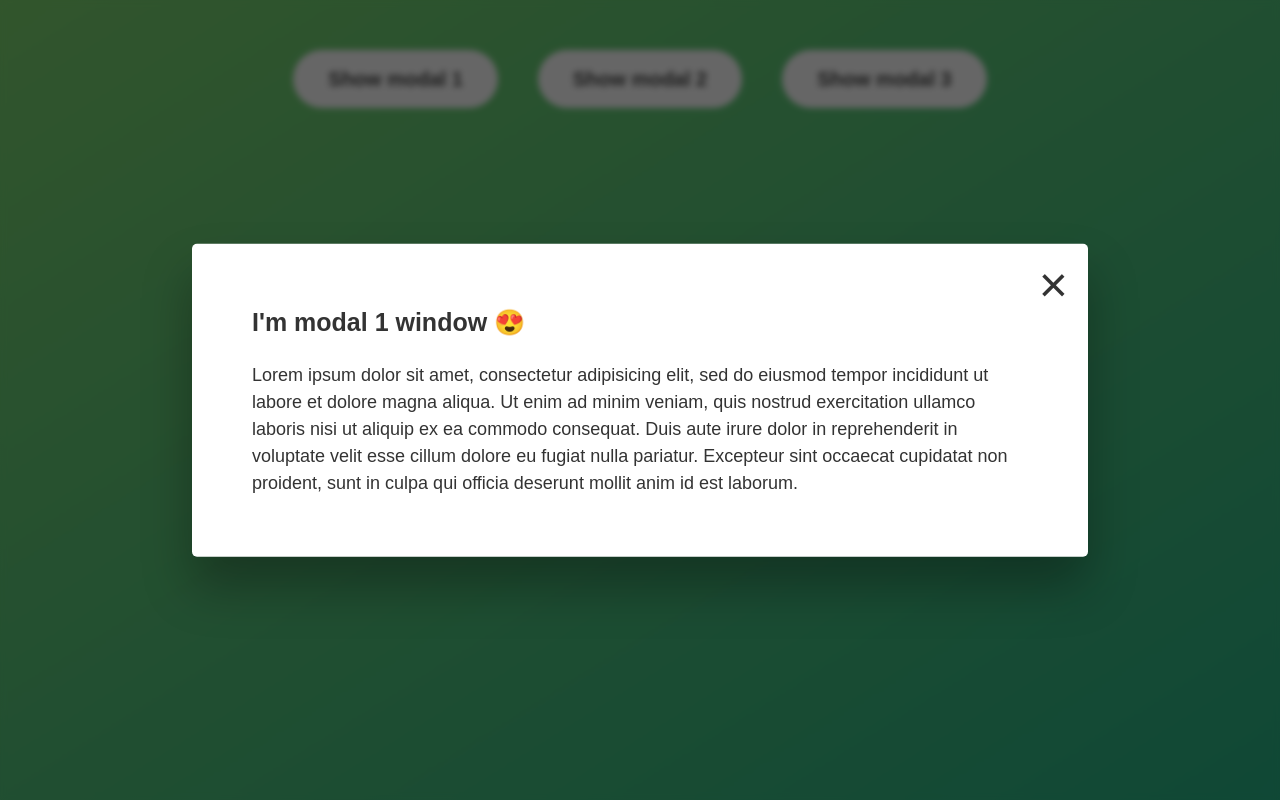
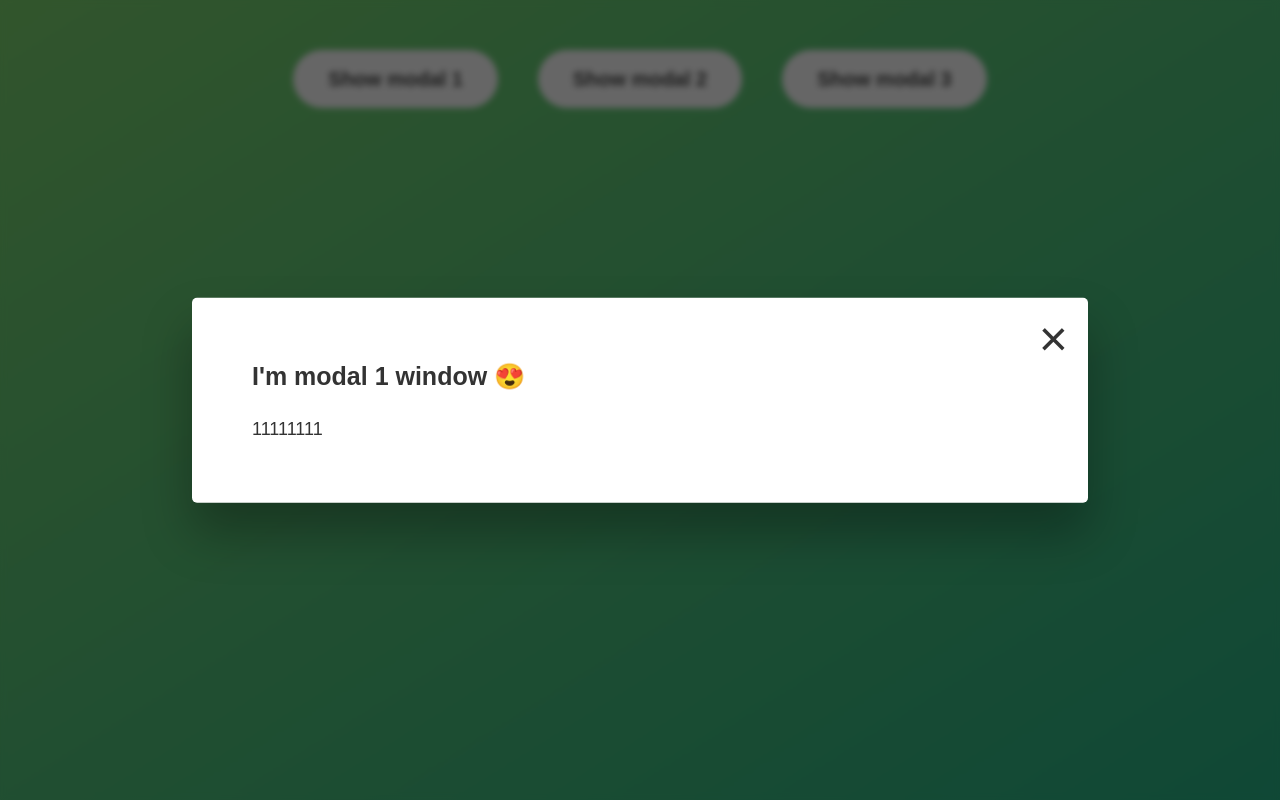
Before and after one commit to shangc1997/Modal-Window, a plain HTML site: page index.html in a window 1280 px wide. Both pictures are taken after a click on the button "Show modal 1". Drawn offline with Linux system fonts and the light colour scheme.

Commit message:
Update index.html

```diff
--- a/index.html
+++ b/index.html
@@ -15,15 +15,7 @@
     <div class="modal1 hidden">
       <button class="close-modal">&times;</button>
       <h1 class="header">I'm modal 1 window 😍</h1>
-      <p>
-        Lorem ipsum dolor sit amet, consectetur adipisicing elit, sed do eiusmod
-        tempor incididunt ut labore et dolore magna aliqua. Ut enim ad minim
-        veniam, quis nostrud exercitation ullamco laboris nisi ut aliquip ex ea
-        commodo consequat. Duis aute irure dolor in reprehenderit in voluptate
-        velit esse cillum dolore eu fugiat nulla pariatur. Excepteur sint
-        occaecat cupidatat non proident, sunt in culpa qui officia deserunt
-        mollit anim id est laborum.
-      </p>
+      <p>11111111</p>
     </div>
     <div class="modal2 hidden">
       <button class="close-modal">&times;</button>
```
